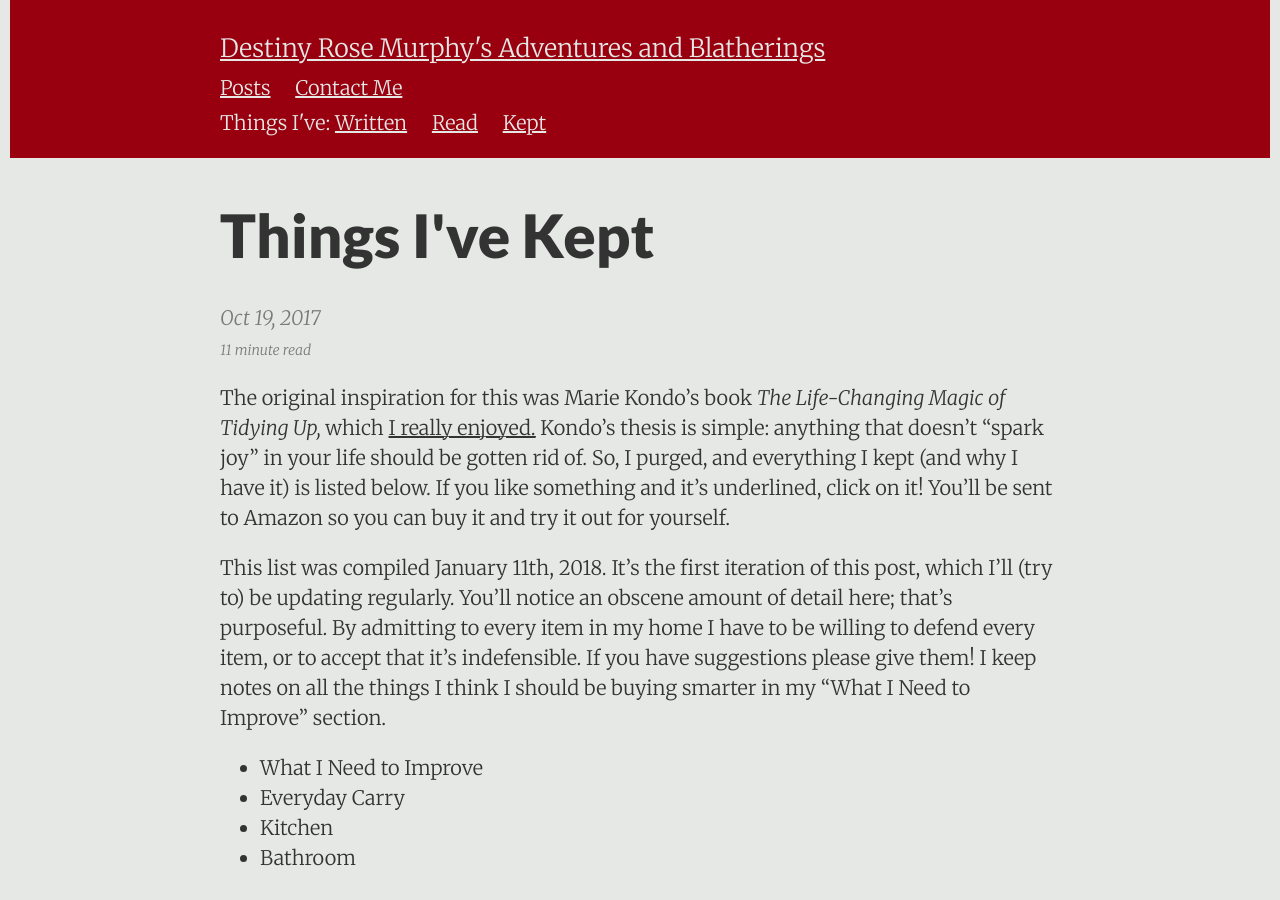
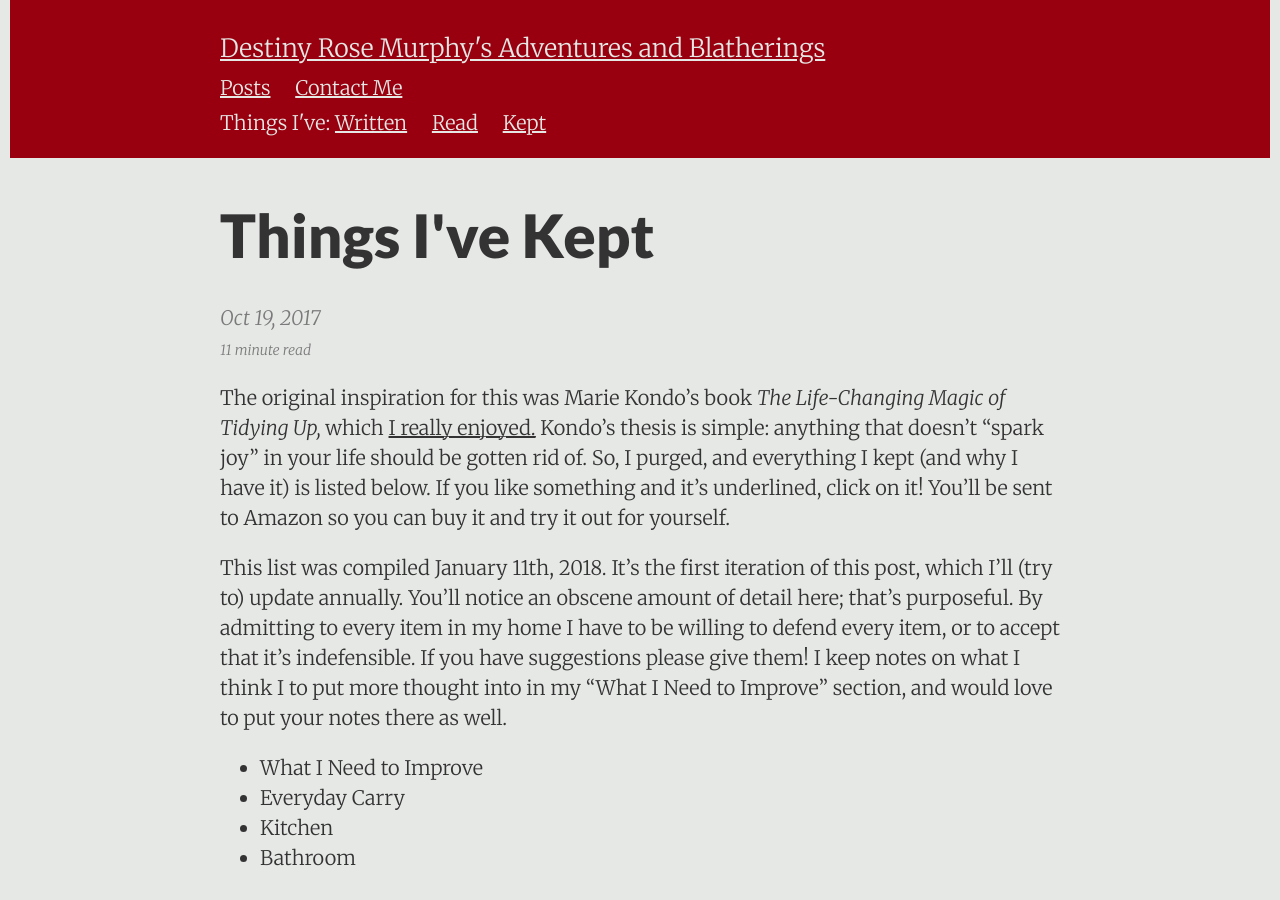
Before and after one commit to DestinyRoseMurphy/DestinyRoseMurphy.github.io, a Jekyll site: the page built from _posts/2017-10-19-Things-I-Own.md, in a window 1280 px wide and 900 px high. Built offline with Jekyll 4.4.1, drawn with Linux system fonts in a browser that asks for light colours; some of the changed text lies outside the part shown.

```diff
--- a/_posts/2017-10-19-Things-I-Own.md
+++ b/_posts/2017-10-19-Things-I-Own.md
@@ -7,7 +7,7 @@ summary:    "After reading Marie Kondo's The Life-Changing Magic of Tidying Up I
 
 The original inspiration for this was Marie Kondo's book *The Life-Changing Magic of Tidying Up,* which [I really enjoyed.](/details/2017-10-16-The-Life-Changing-Magic-of-Tidying-Up) Kondo's thesis is simple: anything that doesn't "spark joy" in your life should be gotten rid of. So, I purged, and everything I kept (and why I have it) is listed below. If you like something and it's underlined, click on it! You'll be sent to Amazon so you can buy it and try it out for yourself.
 
-This list was compiled January 11th, 2018. It's the first iteration of this post, which I'll (try to) be updating regularly. You'll notice an obscene amount of detail here; that's purposeful. By admitting to every item in my home I have to be willing to defend every item, or to accept that it's indefensible. If you have suggestions please give them! I keep notes on all the things I think I should be buying smarter in my "What I Need to Improve" section.
+This list was compiled January 11th, 2018. It's the first iteration of this post, which I'll (try to) update annually. You'll notice an obscene amount of detail here; that's purposeful. By admitting to every item in my home I have to be willing to defend every item, or to accept that it's indefensible. If you have suggestions please give them! I keep notes on what I think I to put more thought into in my "What I Need to Improve" section, and would love to put your notes there as well.
 
 
 * What I Need to Improve
```
Also changed, not shown: other parts of _posts/2017-10-19-Things-I-Own.md (+2 -1 lines).
